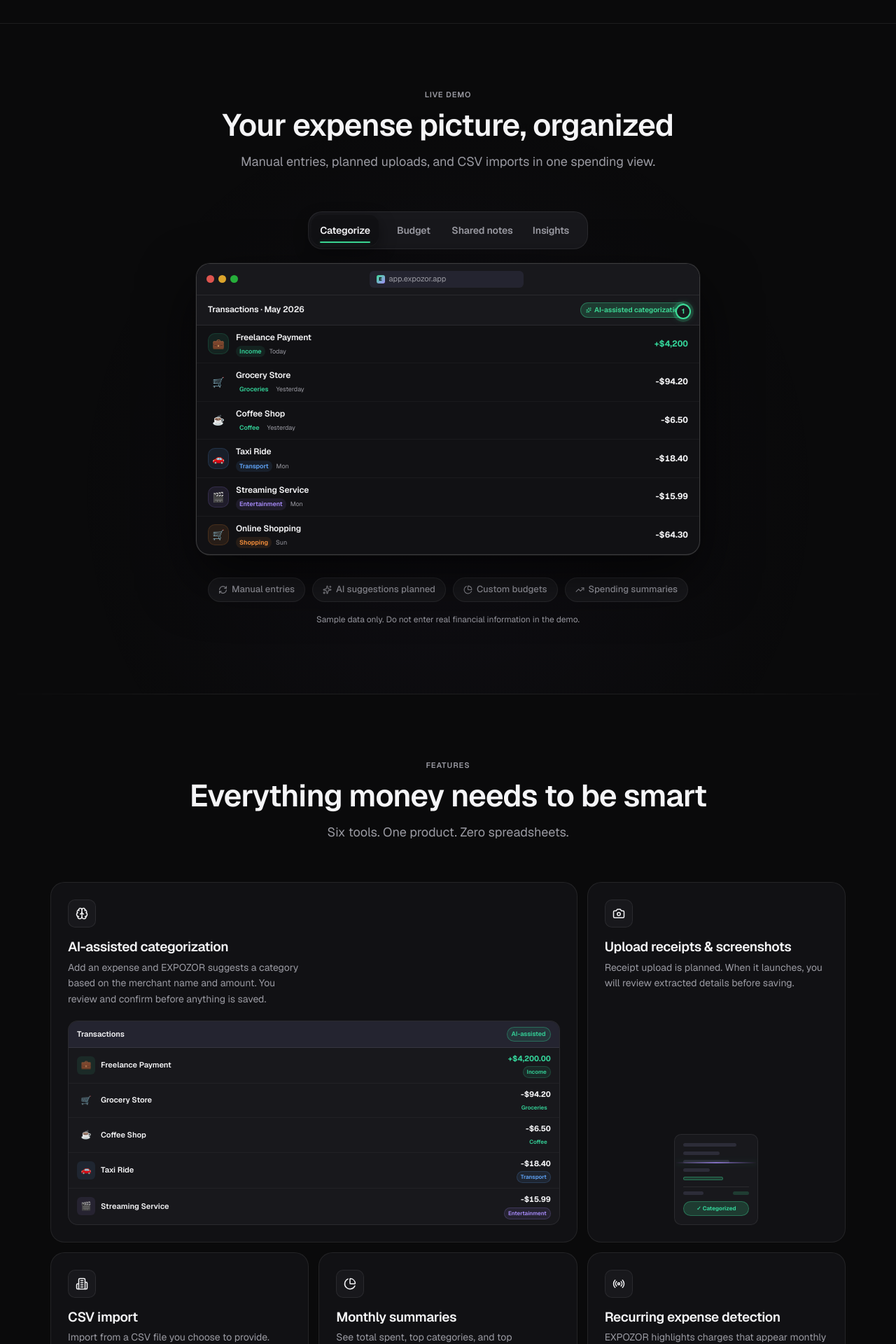
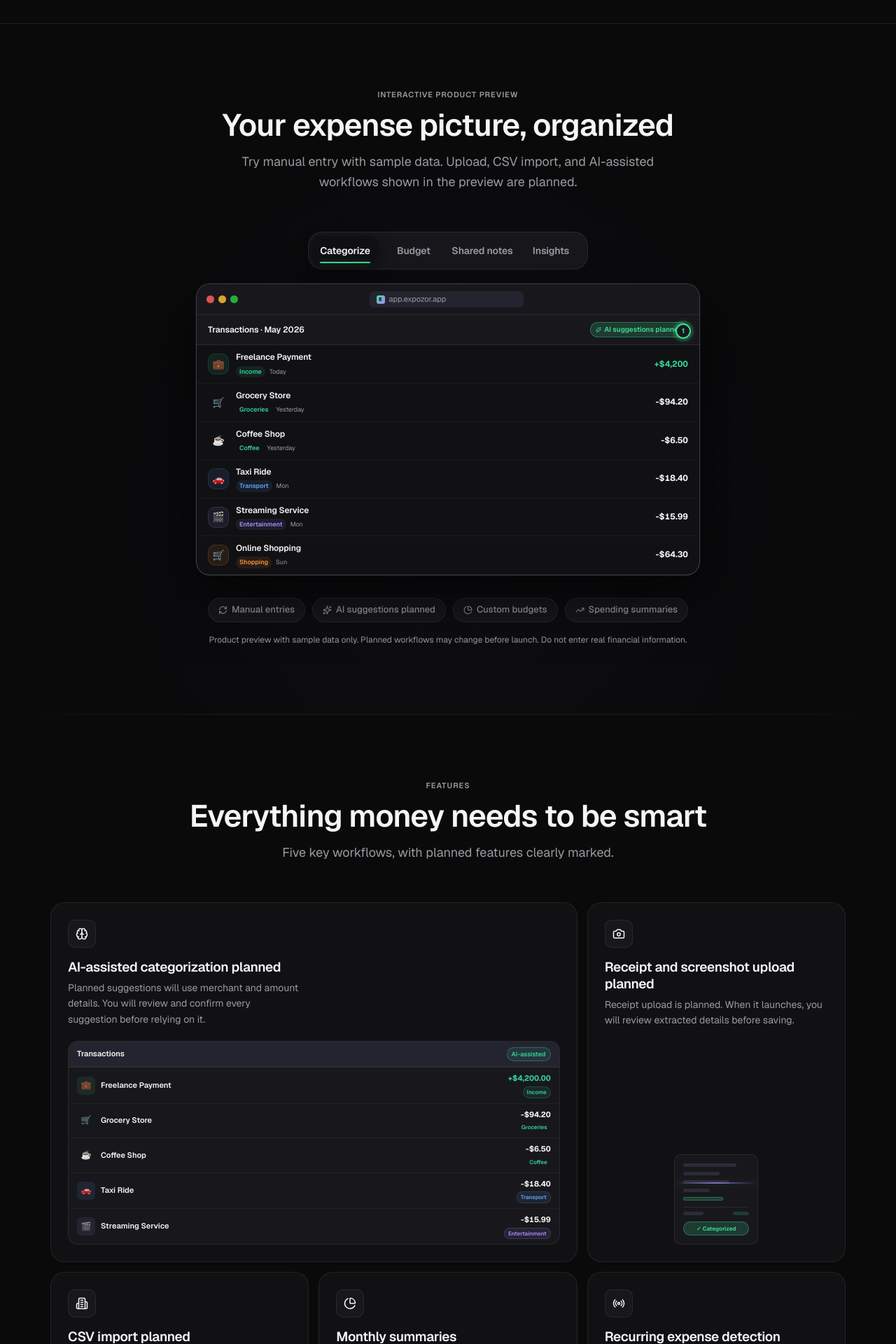
Before and after one commit to EXPOZOR/app, a Next.js app in the folder apps/web/: page / in a window 1280 px wide. Shown: the part 1120-3040 px from the top of the page at 70% size. Built offline with nearby package versions, Linux system fonts and the light colour scheme.

Commit message:
fix(phase-c): clarify planned feature availability

```diff
--- a/apps/web/src/components/sections/demo-section.tsx
+++ b/apps/web/src/components/sections/demo-section.tsx
@@ -263,7 +263,7 @@
             border: "1px solid var(--border-accent)",
           }}
         >
-          <Sparkles size={8} aria-hidden="true" /> AI-assisted categorization
+          <Sparkles size={8} aria-hidden="true" /> AI suggestions planned
         </span>
       </div>
 
@@ -780,8 +780,8 @@
 const HOTSPOTS: Hotspot[] = [
   {
     n: 1,
-    label: "AI categorization",
-    tip: "Rules run first. AI only steps in for unknowns — always with a confidence score.",
+    label: "AI categorization planned",
+    tip: "The planned workflow runs your rules first, then offers reviewable AI suggestions for unknowns.",
     top: "12px",
     right: "12px",
     tabId: "categorize",
@@ -1008,7 +1008,7 @@
             transition={{ duration: 0.45 }}
             style={{ marginBottom: "0.875rem" }}
           >
-            LIVE DEMO
+            {DEMO.badge.toUpperCase()}
           </motion.p>
 
           <motion.h2
@@ -1031,7 +1031,7 @@
             transition={{ delay: 0.14, duration: 0.5 }}
             style={{ margin: "0 auto" }}
           >
-            Manual entries, planned uploads, and CSV imports in one spending view.
+            {DEMO.description}
           </motion.p>
         </div>
 
--- a/apps/web/src/components/sections/features-section.tsx
+++ b/apps/web/src/components/sections/features-section.tsx
@@ -785,7 +785,7 @@
             transition={{ delay: 0.14, duration: 0.5 }}
             style={{ margin: "0 auto" }}
           >
-            Six tools. One product. Zero spreadsheets.
+            Five key workflows, with planned features clearly marked.
           </motion.p>
         </div>
 
@@ -795,8 +795,8 @@
           <BentoCard delay={0} className="bento-hero" style={{ minHeight: "320px" }}>
             <TileHeader
               Icon={Brain}
-              title="AI-assisted categorization"
-              description="Add an expense and EXPOZOR suggests a category based on the merchant name and amount. You review and confirm before anything is saved."
+              title="AI-assisted categorization planned"
+              description="Planned suggestions will use merchant and amount details. You will review and confirm every suggestion before relying on it."
             />
             <AICatDemo />
           </BentoCard>
@@ -805,7 +805,7 @@
           <BentoCard delay={0.06} className="bento-medium-right" style={{ minHeight: "320px" }}>
             <TileHeader
               Icon={Camera}
-              title="Upload receipts & screenshots"
+              title="Receipt and screenshot upload planned"
               description="Receipt upload is planned. When it launches, you will review extracted details before saving."
             />
             <SnapDemo />
@@ -816,8 +816,8 @@
           <BentoCard delay={0.1} className="bento-small">
             <TileHeader
               Icon={Building2}
-              title="CSV import"
-              description="Import from a CSV file you choose to provide. Map columns, preview rows, confirm."
+              title="CSV import planned"
+              description="Planned for early access: choose a CSV file, map its columns, preview the rows, and confirm the import."
             />
             <CsvImportDemo />
           </BentoCard>
@@ -836,8 +836,8 @@
           <BentoCard delay={0.18} className="bento-medium-right">
             <TileHeader
               Icon={Radio}
-              title="Recurring expense detection"
-              description="EXPOZOR highlights charges that appear monthly — subscriptions, memberships, and services you may have forgotten."
+              title="Recurring expense detection planned"
+              description="Planned detection will highlight monthly charges such as subscriptions, memberships, and services you may have forgotten."
             />
             <SubRadarDemo />
           </BentoCard>
--- a/apps/web/src/content/landing.ts
+++ b/apps/web/src/content/landing.ts
@@ -30,11 +30,12 @@
 } as const;
 
 export const DEMO = {
-  badge: "Interactive demo",
+  badge: "Interactive product preview",
   title: "See it in action",
   description:
-    "Add a sample expense, watch EXPOZOR organize it, and see a spending summary update. No account needed.",
-  disclaimer: "Sample data only. Do not enter real financial information in the demo.",
+    "Try manual entry with sample data. Upload, CSV import, and AI-assisted workflows shown in the preview are planned.",
+  disclaimer:
+    "Product preview with sample data only. Planned workflows may change before launch. Do not enter real financial information.",
 } as const;
 
 export const FEATURES = {
@@ -88,14 +89,14 @@
     },
     {
       id: "recurring",
-      title: "Recurring expense detection",
+      title: "Recurring expense detection planned",
       subtitle: "Spot what repeats",
       description:
-        "EXPOZOR will help highlight charges that appear monthly, including subscriptions, memberships, and services you may have forgotten.",
+        "Recurring detection is planned to highlight charges that appear monthly, including subscriptions, memberships, and services you may have forgotten.",
       accent: "#FB923C",
       size: "small" as const,
       icon: "RefreshCw",
-      stat: "Subscription awareness",
+      stat: "Detection planned",
     },
     {
       id: "reports",
```
